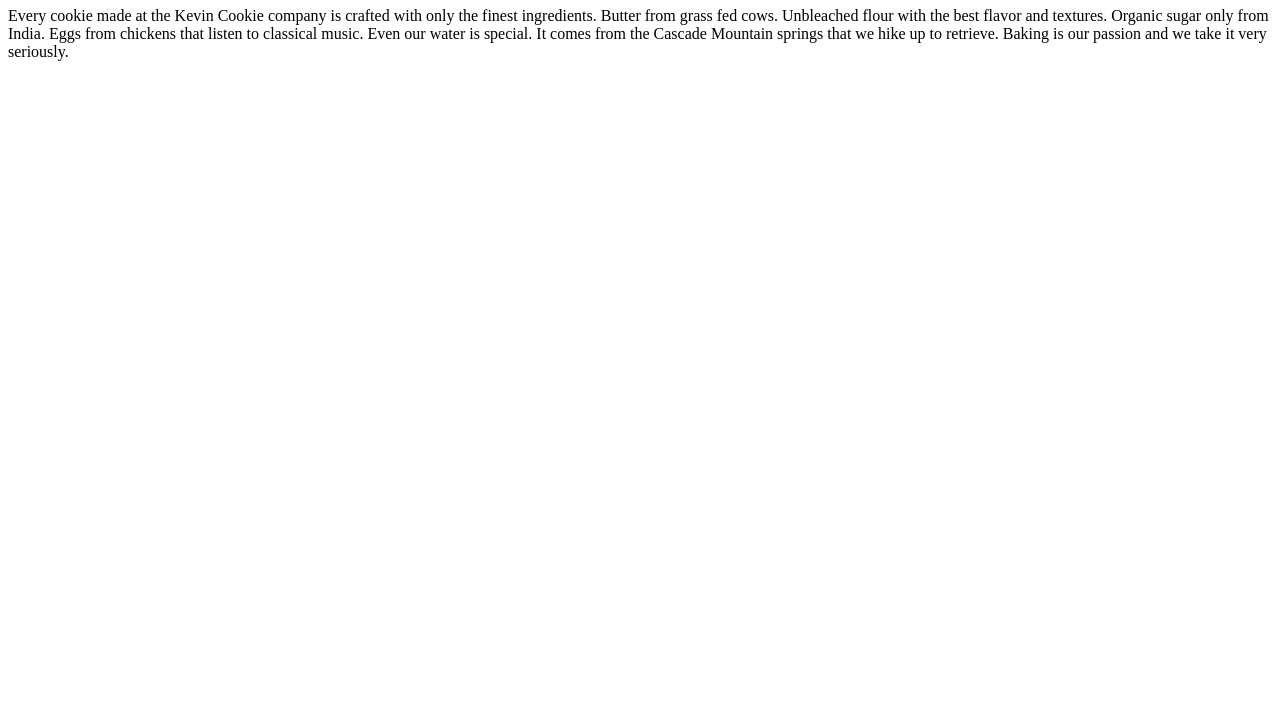
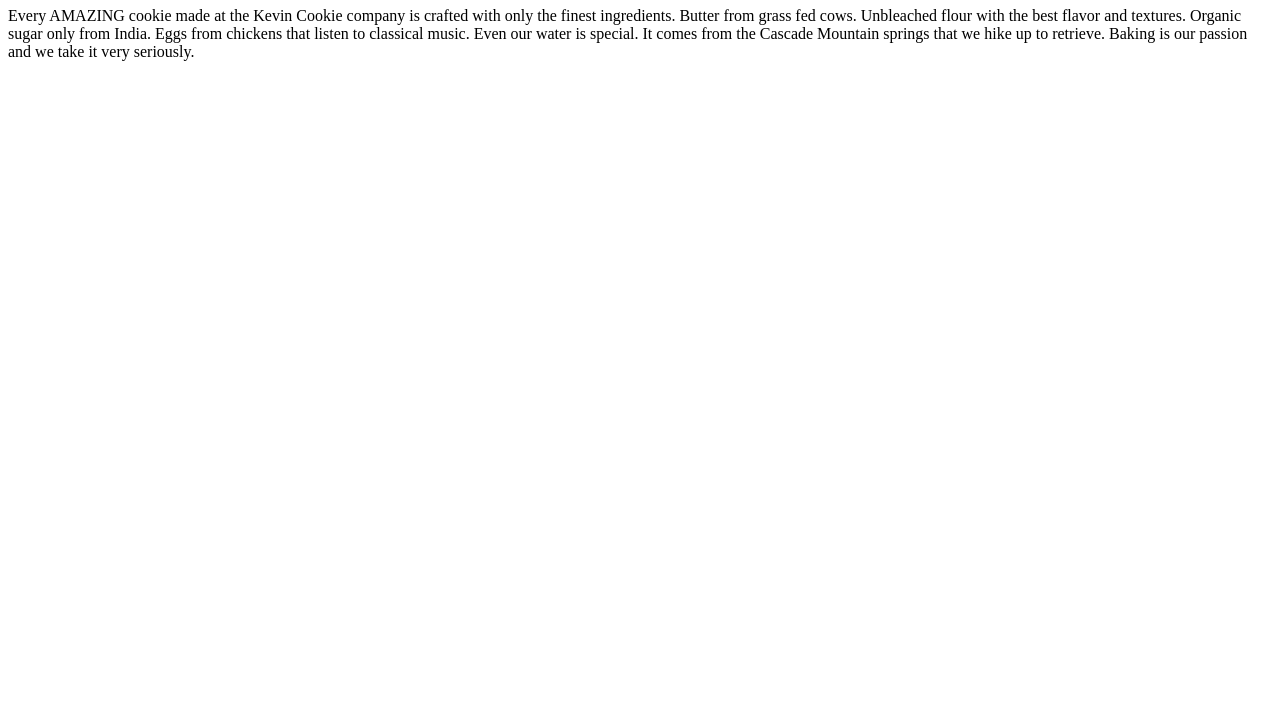
Before and after one commit to dbravojuanico/git-practice, a plain HTML site: page index.htm in a window 1280 px wide. Shown: the part 73-800 px from the top of the page. Drawn offline with Linux system fonts and the light colour scheme.

```diff
--- a/index.htm
+++ b/index.htm
@@ -3,7 +3,7 @@
 <body>
 
 <h1>Deliciousness in every bite!</h1>
-<p>Every cookie made at the Kevin Cookie company is crafted with only the finest ingredients. Butter from grass fed cows. Unbleached flour with the best flavor and textures. Organic sugar only from India. Eggs from chickens that listen to classical music. Even our water is special. It comes from the Cascade Mountain springs that we hike up to retrieve. Baking is our passion and we take it very seriously.</p>
+<p>Every AMAZING cookie made at the Kevin Cookie company is crafted with only the finest ingredients. Butter from grass fed cows. Unbleached flour with the best flavor and textures. Organic sugar only from India. Eggs from chickens that listen to classical music. Even our water is special. It comes from the Cascade Mountain springs that we hike up to retrieve. Baking is our passion and we take it very seriously.</p>
 
 </body>
 </html>
```
Also changed, not shown: secret recipe.htm (+1 -1 lines), 1 other file.
